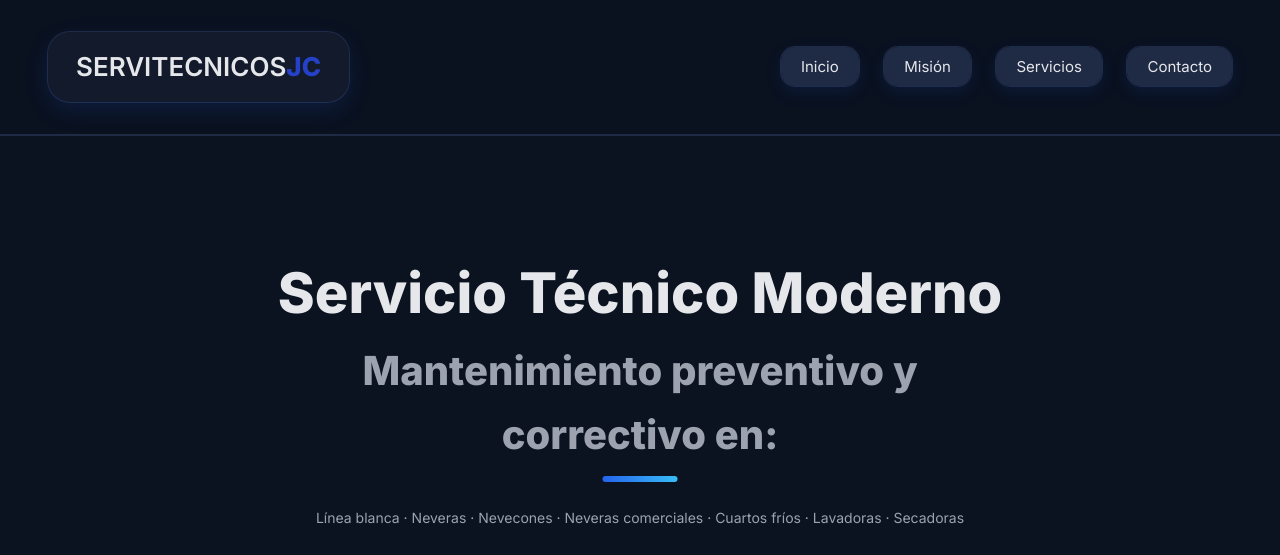
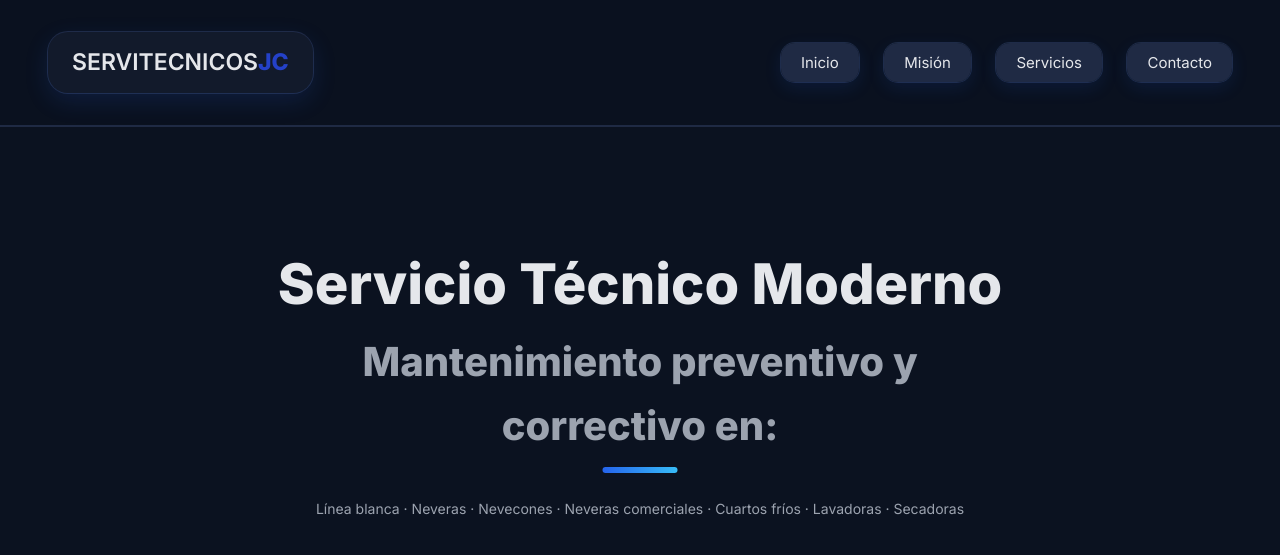
Before and after one commit to cespedesj486-svg/SERVITECNICOS, a plain HTML site: page index.html in a window 1280 px wide. Shown: the top 555 px of the page. Drawn offline with Linux system fonts and the light colour scheme.

Commit message:
Update styles.css

```diff
--- a/css/styles.css
+++ b/css/styles.css
@@ -60,13 +60,13 @@ body {
   position: relative;
   display: inline-flex;
   align-items: center;
-  font-size: 26px;
+  font-size: 23px;
   font-weight: 600;
-  padding: 14px 28px;
+  padding: 12px 24px;
   background: #121a2b;
   color: var(--text);
   text-decoration: none;
-  border-radius: 22px;
+  border-radius: 20px;
 
   box-shadow:
     0 8px 24px rgba(37, 99, 235, 0.15),
```
